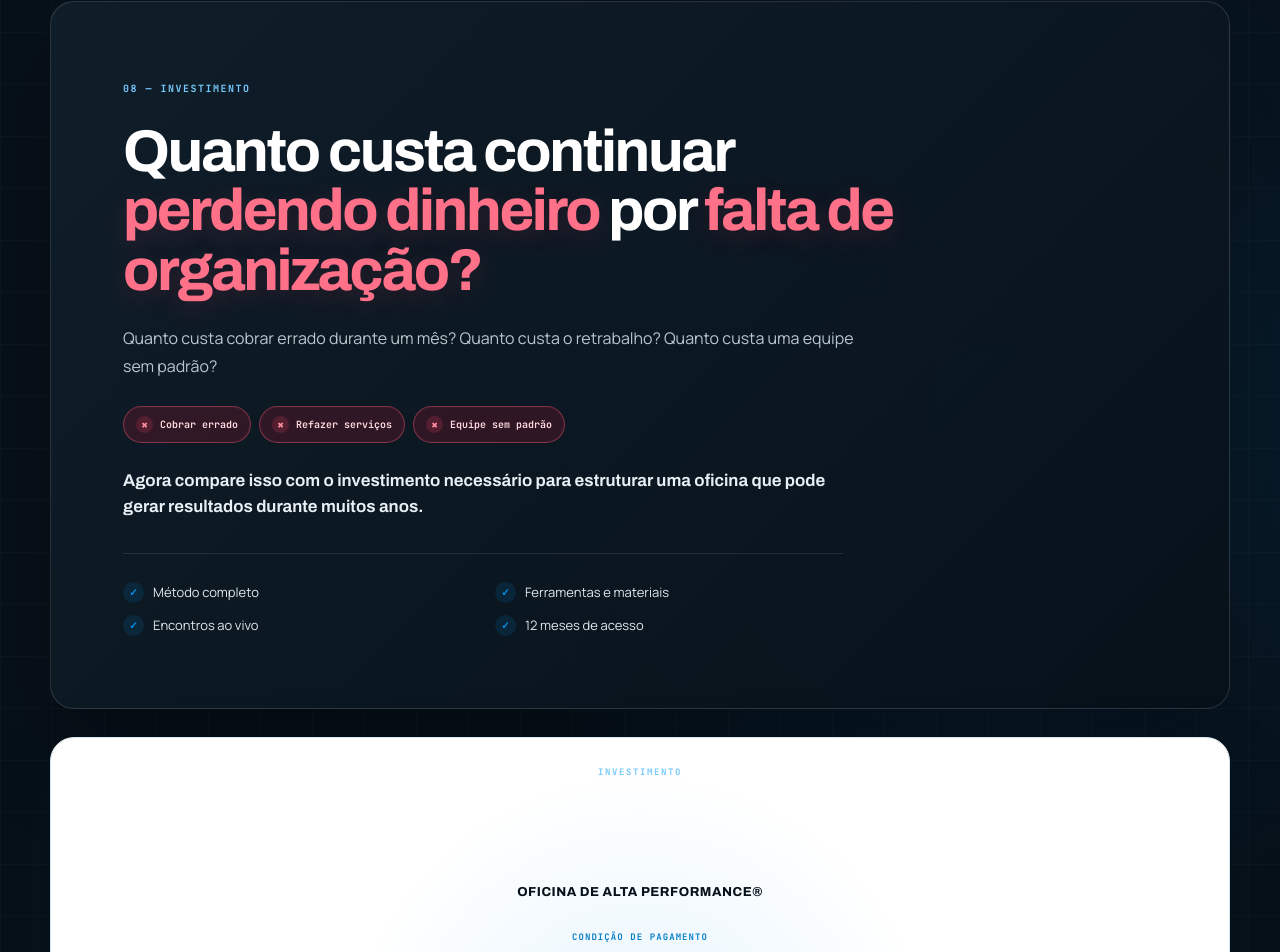
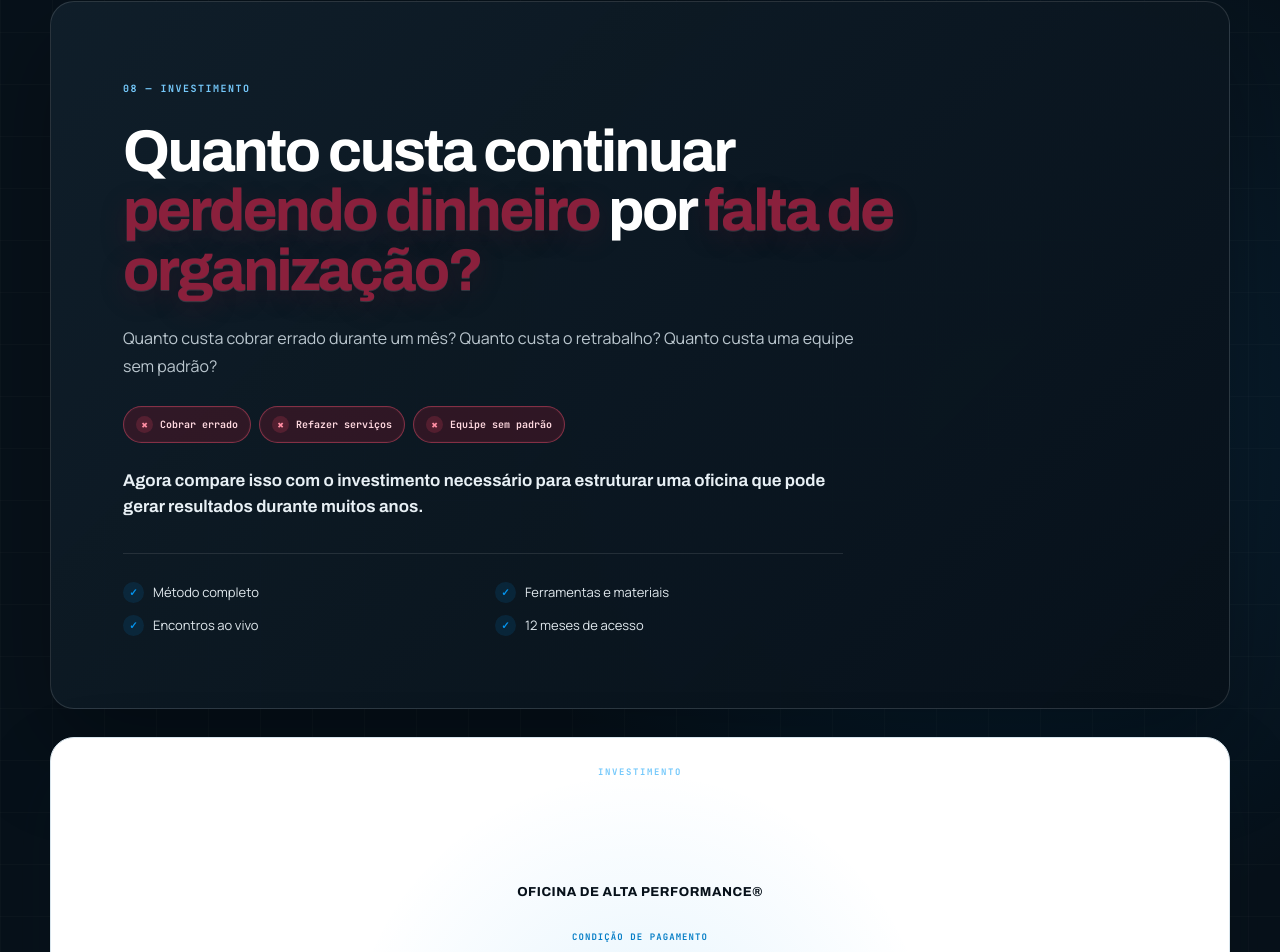
Before and after one commit to cezarhlima1/diegomensor, a Next.js app: page /oficinadealtaperformance in a window 1280 px wide. Shown: the part 7640-8592 px from the top of the page. Built offline with nearby package versions, Linux system fonts and the light colour scheme.

Commit message:
iguala destaque ao bordo da barra fixa

```diff
--- a/components/oficina-alta-performance/oficina.module.css
+++ b/components/oficina-alta-performance/oficina.module.css
@@ -529,7 +529,7 @@
   .bonusSection .bonus h3{margin-top:34px;font-size:19px}
 }
 
-.offerCopy h2 em{color:#ff7189;font-style:normal;text-shadow:0 7px 26px rgba(255,70,103,.16)}
+.offerCopy h2 em{color:#8a203c;font-style:normal;text-shadow:0 1px 0 rgba(255,255,255,.14),0 7px 26px rgba(87,19,38,.3)}
 
 /* Composição editorial dos bônus: um presente principal e dois complementares. */
 .bonusLead{max-width:650px;margin:20px 0 0;color:#e3f4fe;font-size:15px;line-height:1.7}
```
